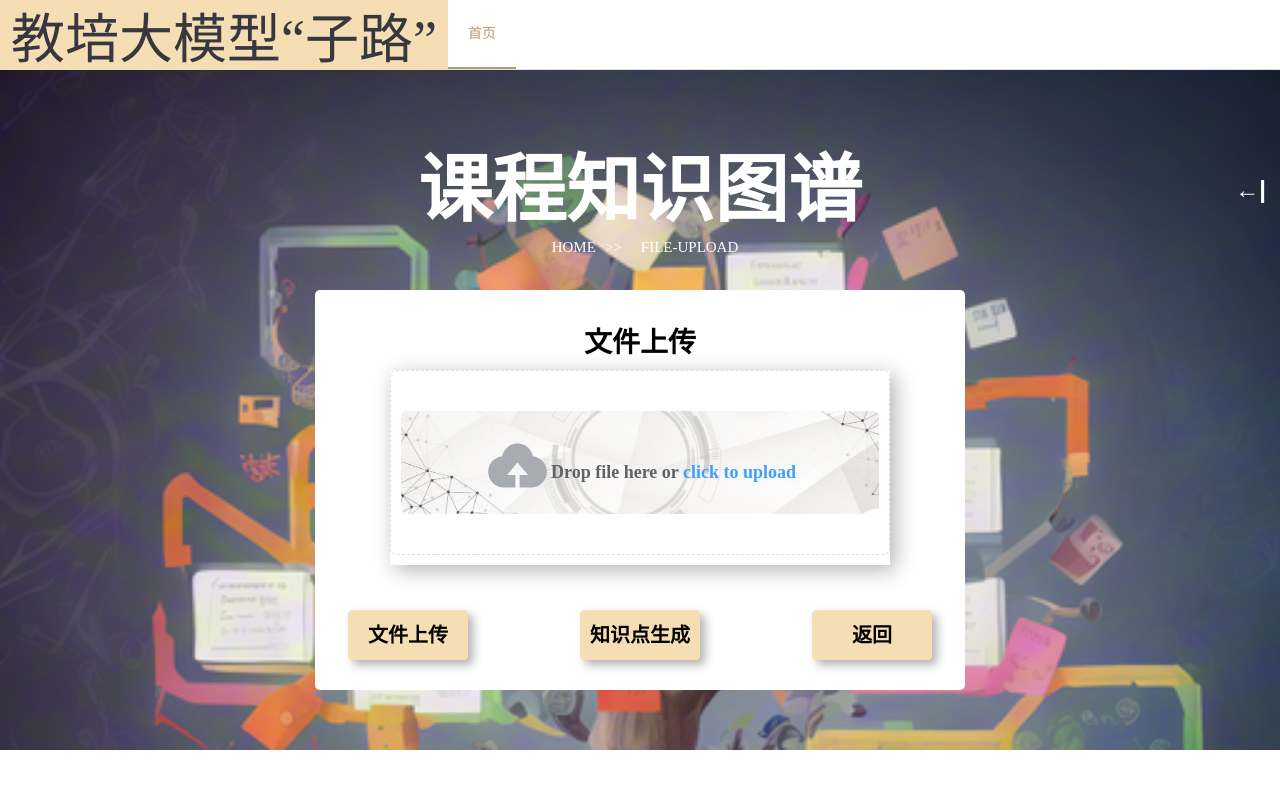
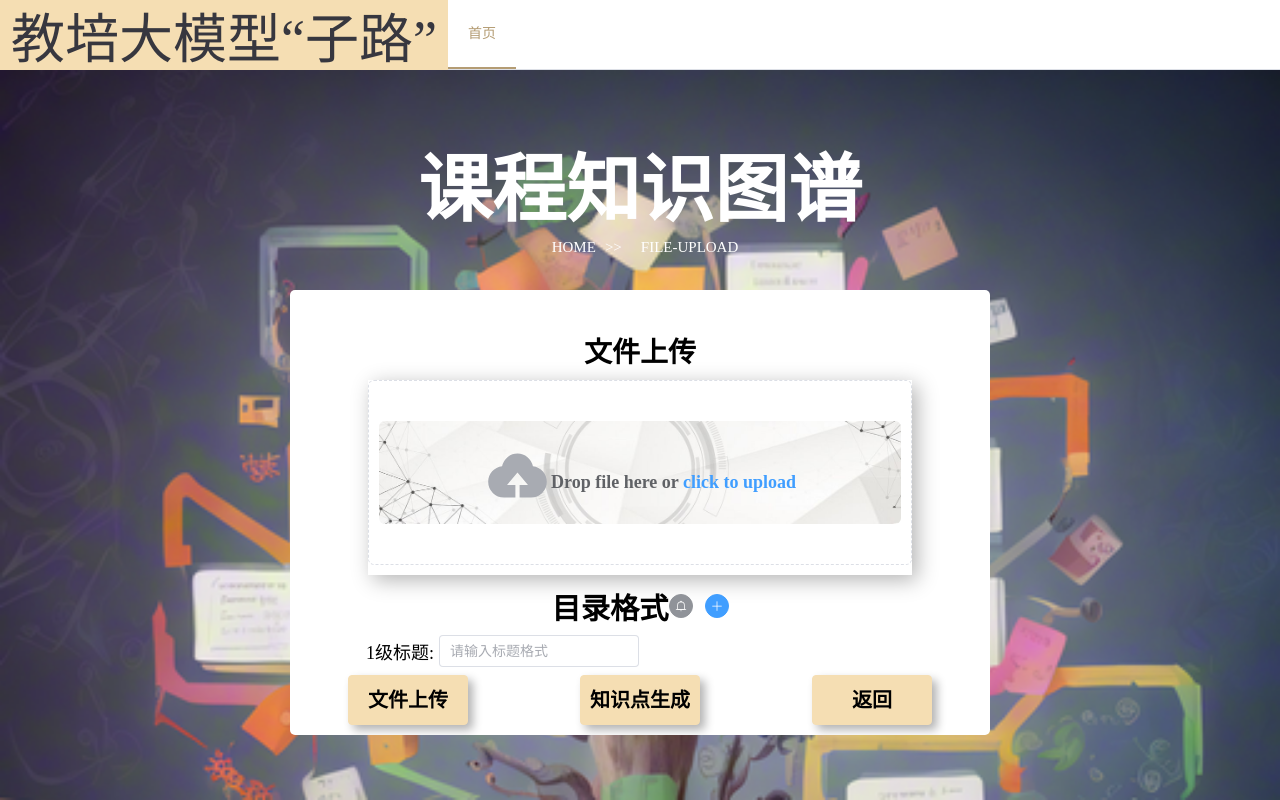
Before and after one commit to wide-sky-with-me/edu_client, a Vue app: page /#/navigation/documentIpt in a window 1280 px wide. Built offline with nearby package versions, Linux system fonts and the light colour scheme.

Commit message:
增加目录输入要求，修改样式

```diff
--- a/src/views/DocumentIpt.vue
+++ b/src/views/DocumentIpt.vue
@@ -15,13 +15,6 @@
         <el-breadcrumb-item :to="{ path: '/' }">HOME</el-breadcrumb-item>
         <el-breadcrumb-item>FILE-UPLOAD</el-breadcrumb-item>
       </el-breadcrumb>
-      <el-button
-        size="large"
-        type="primary"
-        class="documentIpt_btn"
-        @click="drawerVisible = true">
-        <span class="long-arrow-left">←|</span>
-      </el-button>
     </el-header>
     <!--    accept=".docx"-->
     <el-main class="documentIpt_main">
@@ -56,6 +49,59 @@
             </div>
           </div>
         </el-upload>
+        <div class="actions">
+          <div class="title">
+            <h3>目录格式</h3>
+            <el-tooltip
+              content="你需要根据上传的书籍输入内容标题的格式，例如：一级标题 第1章、二级标题 1.1 1.2、三级标题 1.1.1 1.1.2"
+              placement="top">
+              <el-button
+                type="info"
+                circle
+                size="small">
+                <el-icon><Bell /></el-icon>
+              </el-button>
+            </el-tooltip>
+            <el-tooltip
+              content="添加标题"
+              placement="top">
+              <el-button
+                circle
+                @click="addHeading('')"
+                size="small"
+                type="primary">
+                <el-icon><Plus /></el-icon>
+              </el-button>
+            </el-tooltip>
+          </div>
+          <div class="pattern">
+            <template
+              :key="index"
+              v-for="(val, index) in headings">
+              <div class="heading_area">
+                <span>{{ index + 1 }}级标题:</span>
+                <el-input
+                  v-model="headings[index]"
+                  placeholder="请输入标题格式"
+                  style="width: 200px"></el-input>
+                <span
+                  v-if="index + 1 === headings.length && index !== 0"
+                  class="icons">
+                  <el-tooltip
+                    content="删除标题"
+                    placement="top">
+                    <el-button
+                      circle
+                      size="small"
+                      type="danger"
+                      @click="deleteHeading(index)">
+                      <el-icon><Close /></el-icon>
+                    </el-button>
+                  </el-tooltip>
+                </span>
+              </div>
+            </template>
+          </div>
           <div class="buttons-container">
             <el-button
               size="large"
@@ -79,6 +125,7 @@
               >返回</el-button
             >
             <!--          <el-button size="large" type="primary" class="documentIpt_btn" @click="gotoNext">跳转</el-button>-->
+          </div>
         </div>
       </div>
     </el-main>
@@ -149,7 +196,7 @@
 </template>
 
 <script lang="ts">
-import { computed, onBeforeUnmount, ref, watch, onMounted, reactive } from "vue";
+import { computed, onBeforeUnmount, ref, watch, onMounted, reactive, toRaw } from "vue";
 import { ElMessage, genFileId } from "element-plus";
 import type {
   UploadFile,
@@ -159,10 +206,11 @@ import type {
   UploadRawFile,
 } from "element-plus";
 import { useRoute, useRouter } from "vue-router";
-import { Document, UploadFilled } from "@element-plus/icons-vue";
+import { Document, Plus, UploadFilled } from "@element-plus/icons-vue";
 import axios from "axios";
 
 import "../assets/css/loading.css";
+import { close } from "../nprogress/nprogress";
 
 export default {
   name: "DocumentIpt",
@@ -178,10 +226,19 @@ export default {
     const drawerVisible = ref(false);
     const fileContent = ref();
     const loading = ref(false);
+    const headings = reactive([""]);
     const fileToUpload = ref<UploadRawFile>();
     //当前是否已经上传了文件
     const flag = ref(false);
 
+    //增加标题
+    const addHeading = (val: string) => {
+      headings.push(val);
+    };
+    //删除标题
+    const deleteHeading = (index: number) => {
+      headings.splice(index, 1);
+    };
     const goToSearchPage = function () {
       router.push({
         name: "Home",
@@ -263,6 +320,7 @@ export default {
           file_id: file.uid,
           chunks: chunks,
           filename: file.name,
+          headings: toRaw(headings),
           mode: "merge",
         },
         {
@@ -281,6 +339,14 @@ export default {
 
     //触发文件上传
     const submitFile = () => {
+      if (fileToUpload.value === undefined) {
+        ElMessage.warning("请先选择文件");
+        return;
+      }
+      if (headings.length === 0 || headings[0] === "") {
+        ElMessage.warning("请添加标题");
+        return;
+      }
       upload.value!.submit();
     };
     //上传文件
@@ -296,6 +362,7 @@ export default {
           const formData = new FormData();
           formData.append("file", file);
           formData.append("mode", "single");
+          formData.append("headings", JSON.stringify(toRaw(headings)));
           await axios.post(urlUpload, formData);
         } else {
           await sliceUpload(file);
@@ -327,6 +394,7 @@ export default {
 
     const handleSuccess = (response: any, file: any, fileList: any) => {
       flag.value = true;
+      console.log("上传成功");
       // 上传成功后清除文件列表
       upload.value!.clearFiles();
     };
@@ -464,6 +532,9 @@ export default {
       store,
       handleExceed,
       goToSearchPage,
+      headings,
+      addHeading,
+      deleteHeading,
       urlUpload,
       gotoNext,
       handleSuccess,
@@ -491,6 +562,7 @@ export default {
 
 <style lang="less" scoped>
 .documentIpt_all {
+  height: calc(100vh - 70px);
   background-image: url(../assets/gr.png);
   background-size: cover;
 }
@@ -526,11 +598,6 @@ export default {
     transform: translateX(-480px); /* 原页面内容左移 */
     transition: transform 0.3s; /* 平滑过渡效果 */
   }
-  .long-arrow-left {
-    font-size: 24px; /* 设置字体大小 */
-    font-weight: bold; /* 设置字体加粗 */
-    margin-left: 5px;
-  }
   .documentIpt_btn {
     position: absolute;
     top: 100px; /* 相对于页面的右上角定位 */
@@ -543,33 +610,23 @@ export default {
   }
 }
 .documentIpt_main {
+  display: flex;
+  justify-content: center;
+  flex-grow: 0;
   padding: 0;
-  height: 460px;
-  position: relative;
   .left {
-    position: absolute;
-    left: 50%;
-    transform: translateX(-50%);
-    width: 650px;
-    height: 400px;
+    display: flex;
+    gap: 10px;
+    align-items: center;
+    flex-direction: column;
+    justify-content: center;
+    width: min(60%, 700px);
     background-color: white;
     border-radius: 5px;
+    padding: 10px;
 
     .upload {
-      //position: absolute;
-      //top: 20px;
-      //left: 50%;
-      //transform: translateX(-50%);
-      //width: 550px;
-      //height: 180px;
-      //padding: 10px;
-      position: absolute;
-      top: 80px;
-      left: 50%;
-      transform: translateX(-50%);
-      width: 500px;
-      padding: 0;
-      margin: 0;
+      width: 80%;
       border: none; /* 如果存在边框，也去除 */
       box-shadow: 5px 5px 20px rgba(0, 0, 0, 0.3); /* 你可以根据需要调整阴影的大小、颜色和模糊度 */
     }
@@ -587,6 +644,44 @@ export default {
       background-position: center center; /* 图片居中显示 */
       background-size: cover; /* 缩放图片以完全覆盖容器 */
     }
+
+    .actions {
+      display: flex;
+      flex-direction: column;
+      align-items: center;
+      .title {
+        display: inline-flex;
+        align-items: center;
+        h3 {
+          color: black;
+        }
+      }
+      .pattern {
+        display: flex;
+        flex-wrap: wrap;
+        width: 100%;
+        padding: 8px;
+        justify-content: flex-start;
+        gap: 10px; /* 添加标签之间的间距 */
+        .heading_area {
+          display: flex;
+          gap: 5px;
+          span {
+            font-size: 18px;
+            display: inline-flex;
+            align-items: center;
+          }
+          .icons {
+            display: flex;
+            font-size: 16px;
+            justify-content: center;
+            align-items: center;
+            gap: 5px;
+          }
+        }
+      }
+    }
+
     .buttons-container {
       display: flex;
       justify-content: center;
@@ -594,7 +689,6 @@ export default {
     }
     .documentIpt_btn {
       //margin-right: 300px;
-      margin-top: 250px;
       width: 120px;
       height: 50px;
       background-color: wheat;
--- a/src/views/ShowDocument.vue
+++ b/src/views/ShowDocument.vue
@@ -177,9 +177,6 @@ import { useRoute, useRouter } from "vue-router";
 import { Document, Plus, UploadFilled } from "@element-plus/icons-vue";
 import DocumentIpt from "@/views/DocumentIpt.vue";
 import axios from "axios";
-interface TableData {
-  value: string;
-}
 
 //知识点内容
 interface Con {
@@ -387,6 +384,7 @@ export default {
           console.warn("No data found in sessionStorage");
         }
       } else {
+        //WARN 这是测试操作
         const jsonDataString = route.query.jsonData;
         // const jsonDataString = JSON.stringify(jsonSTR);
 
@@ -411,14 +409,20 @@ export default {
     // 下载知识点文档
     const downloadJson = () => {
       // 创建一个文本字符串，每个对象占据一行
-      let textString = "";
-      jsonData.value.forEach((obj: { title: any; content: any[] }) => {
-        textString += `${obj.title}\n`;
-        obj.content.forEach((content, index) => {
-          textString += `  ${index + 1}.${content}\n`;
-        });
-        textString += "\n"; // 添加空行作为章节之间的分隔
-      });
+      let textString = jsonData.value
+        .map((chapter) => {
+          // 将章节标题和知识点内容拼接为一行文本
+          return (
+            chapter.title +
+            "\n" +
+            chapter.content
+              .map((con) => {
+                return con.point;
+              })
+              .join("\n")
+          );
+        })
+        .join("\n");
 
       // 将文本字符串转换为Blob对象
       const blob = new Blob([textString], { type: "text/plain" });
@@ -508,7 +512,7 @@ export default {
 }
 .documentIpt_main {
   padding: 0;
-  height: 600px;
+  height: 100%;
   position: relative;
   .box-card {
     border-radius: 1rem;
@@ -529,8 +533,7 @@ export default {
   .buttons-container {
     display: flex;
     justify-content: center;
-    margin-top: 50px;
-    gap: 200px; /* 添加按钮之间的间距 */
+    row-gap: 200px;
   }
   .documentIpt_btn {
     //margin-right: 300px;
--- a/src/views/zujuan.vue
+++ b/src/views/zujuan.vue
@@ -69,7 +69,7 @@
             @click="handleClose">
             <el-icon
               class="el-icon--close"
-              style="position: absolute; top: 0; right: 10px"
+              style="position: absolute;color: black; top: 0; right: 10px"
               >×</el-icon
             >
           </el-button>
@@ -181,7 +181,14 @@
               type="primary"
               class="documentIpt_btn"
               @click="generateQuestions"
-              >生成题目</el-button
+              >组卷</el-button
+            >
+            <el-button
+              size="large"
+              type="primary"
+              class="documentIpt_btn"
+              @click="downloadPaper"
+              >下载</el-button
             >
             <!--            <el-button size="large" type="primary" class="documentIpt_btn" @click="goToSearchPage">返回</el-button>-->
           </div>
@@ -237,9 +244,9 @@ export default {
     const showSuccessMessage = ref(false);
 
     const questionsTypeOptions = reactive([
-      { value: "选择题", label: "选择题" },
-      { value: "填空题", label: "填空题" },
-      { value: "简答题", label: "简答题" },
+      { value: "choice", label: "选择题" },
+      { value: "fill", label: "填空题" },
+      { value: "answer", label: "简答题" },
     ]);
 
     const generateModeOptions = reactive([
@@ -248,9 +255,9 @@ export default {
     ]);
 
     const difficultyLevelOptions = reactive([
-      { value: "简单", label: "简单" },
-      { value: "中等", label: "中等" },
-      { value: "困难", label: "困难" },
+      { value: "easy", label: "简单" },
+      //{ value: "中等", label: "中等" },
+      { value: "difficulty", label: "困难" },
     ]);
 
     // 使用 ref 定义单个响应式变量
@@ -330,7 +337,6 @@ export default {
       bool.value = true;
       // fileContent.value = '';
     };
-    // console.log('让我看看',store.chap)
     jsonData.value = JSON.parse(store.chap);
     // 处理数据
     const chapters = computed(() => {
@@ -344,6 +350,17 @@ export default {
       row.expanded = !row.expanded;
     };
 
+    //下载组卷
+    const downloadPaper = () => {
+      const content = fileContent.value;
+      const blob = new Blob([content], { type: "text/plain" });
+      const url = URL.createObjectURL(blob);
+      const a = document.createElement("a");
+      a.href = url;
+      a.download = "paper.txt";
+      a.click();
+      URL.revokeObjectURL(url);
+    };
     const selectedContent: Ref<uploadCon[]> = ref([]);
     // 选中取消选中
     const handleCheckboxChange = (
@@ -406,6 +423,7 @@ export default {
       choiceScore,
       fillScore,
       shortAnswerScore,
+      downloadPaper,
       inccc,
       deccc,
       incfc,
```
Also changed, not shown: src/views/Home.vue (+0 -21 lines). Lines whose indentation alone changed are shown as unchanged.
